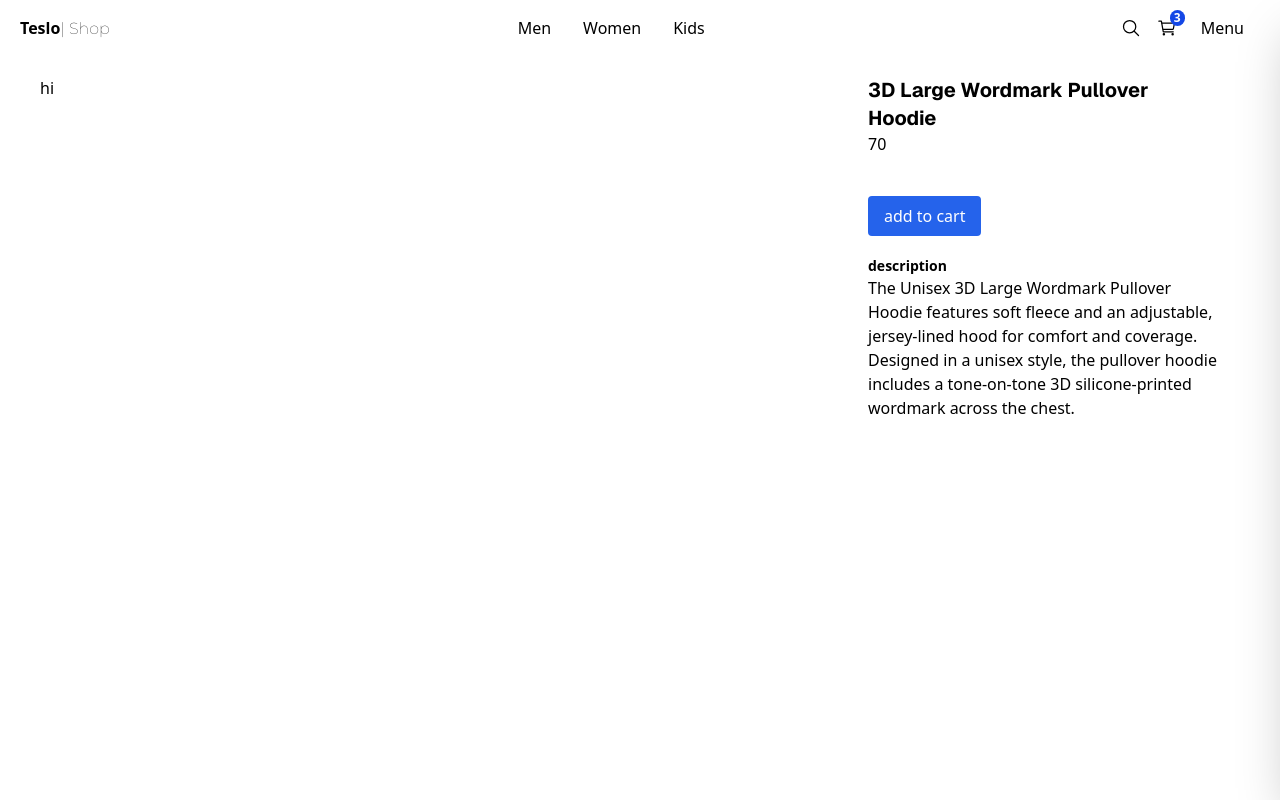
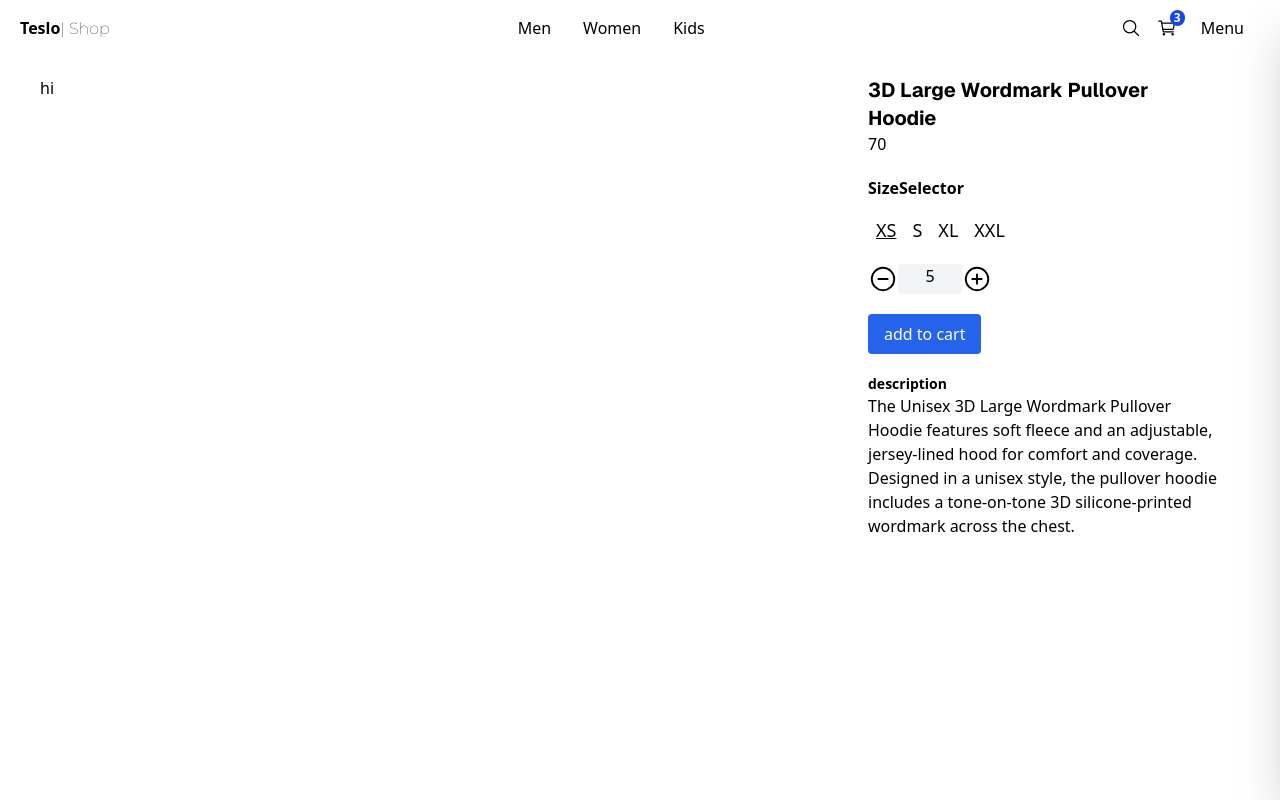
Before and after one commit to Enmanuel-TG/teslo-shop, a Next.js app: page /product/3d_large_wordmark_pullover_hoodie in a window 1280 px wide. Built offline with nearby package versions, Linux system fonts and the light colour scheme.

Commit message:
size selector and quantity implement

```diff
--- a/src/app/(shop)/product/[slug]/page.tsx
+++ b/src/app/(shop)/product/[slug]/page.tsx
@@ -1,6 +1,7 @@
 import { initialData } from "@/src/seed/seed";
 import notFound from "../../category/not-found";
 import { geistSans } from "@/src/config/fonts";
+import { QuantitySelector, SizeSelector } from "@/src/components";
 
 interface Props {
   params: {
@@ -25,6 +26,8 @@
         </h1>
         <p className="text-log mb-5">{product.price}</p>
 
+        <SizeSelector selectedSize={product.sizes[0]} availableSize={product.sizes} />
+        <QuantitySelector quantity={5}/>
 
         <button className="btn-primary my-5">add to cart</button>
         <h3 className="font-bold text-sm">description</h3>
--- /dev/null
+++ b/src/components/product/quantity-selector/QuantitySelector.tsx
@@ -0,0 +1,28 @@
+"use client";
+
+import { useState } from "react";
+import { IoAddCircleOutline, IoRemoveCircleOutline } from "react-icons/io5";
+
+interface Props {
+  quantity: number;
+}
+export const QuantitySelector = ({ quantity }: Props) => {
+  const [count, setCount] = useState(quantity);
+
+  function quantityResult(value: number) {
+    if (count + value < 1) return;
+    setCount(count + value);
+  }
+
+  return (
+    <div className="flex">
+      <button onClick={()=>{quantityResult(-1)}}>
+        <IoRemoveCircleOutline size={30} />
+      </button>
+      <span className="w-16 bg-gray-100 text-center rounded">{count}</span>
+      <button onClick={()=>{quantityResult(1)}}>
+        <IoAddCircleOutline size={30} />
+      </button>
+    </div>
+  );
+};
--- /dev/null
+++ b/src/components/product/size-selector/SizeSelector.tsx
@@ -0,0 +1,27 @@
+import type { Size } from "../../interfaces";
+import clsx from "clsx";
+
+interface Props {
+  selectedSize: Size;
+  availableSize: Size[];
+}
+
+export const SizeSelector = ({ selectedSize, availableSize }: Props) => {
+  return (
+    <div className="my-5">
+      <h3 className="font-bold mb-4">SizeSelector</h3>
+      <div className="flex">
+        {availableSize.map((size) => (
+          <button
+            className={clsx("mx-2 hover:underline text-lg", {
+              underline: size === selectedSize,
+            })}
+            key={size}
+          >
+            {size}
+          </button>
+        ))}
+      </div>
+    </div>
+  );
+};
```
Also changed, not shown: src/components/index.ts (+8 -6 lines).
